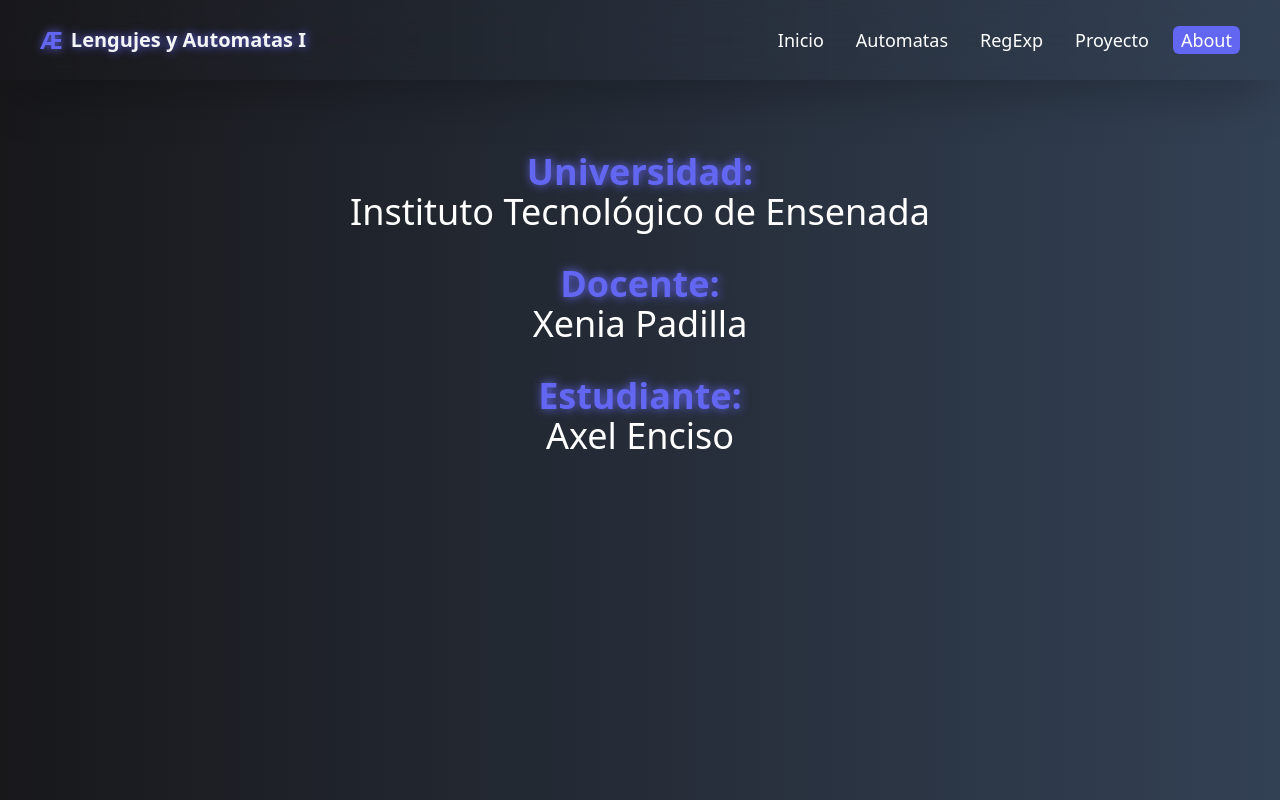
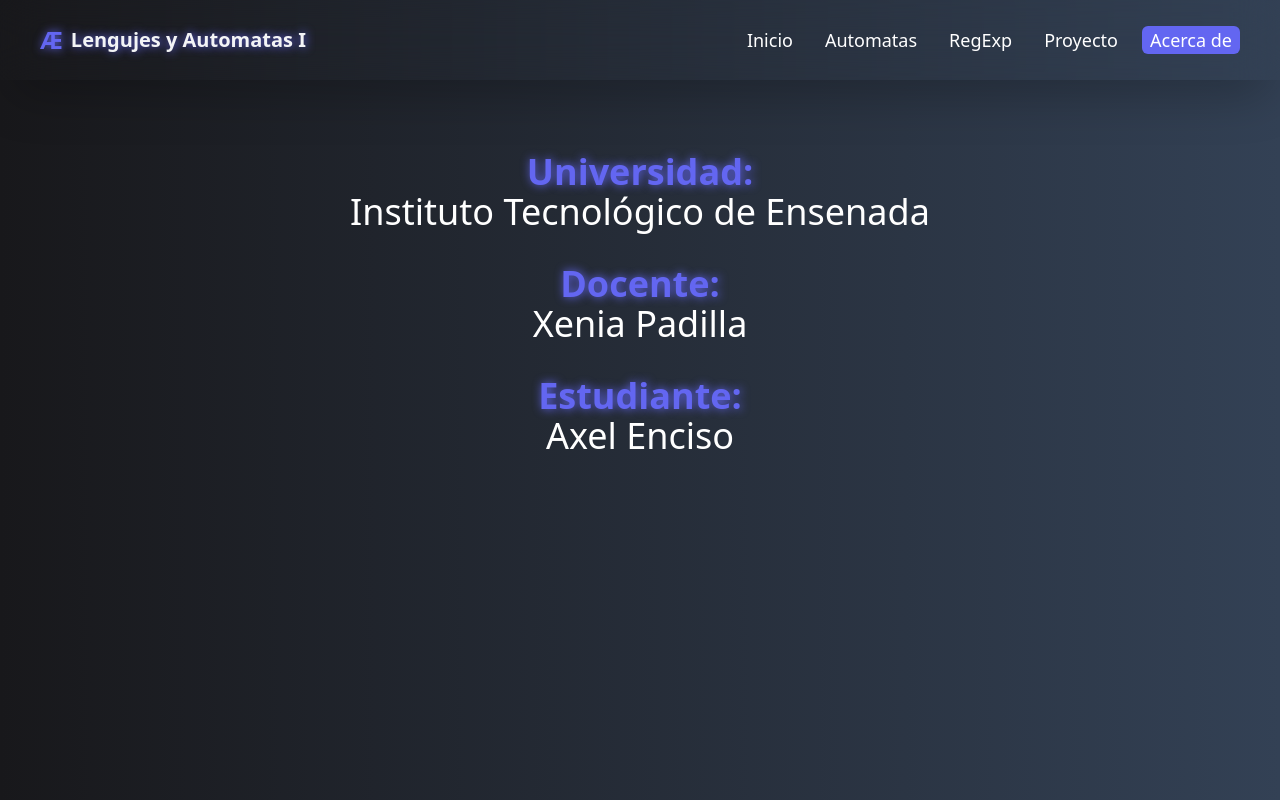
Before and after one commit to AxelTEC/lenguajes-y-automatas, a Next.js app: page /about in a window 1280 px wide. Built offline with nearby package versions, Linux system fonts and the light colour scheme.

Commit message:
Cambios páginas acerca de

```diff
--- a/app/components/Header.jsx
+++ b/app/components/Header.jsx
@@ -30,7 +30,7 @@
 		},
 		{
 			path: "/about",
-			title: "About",
+			title: "Acerca de",
 		},
 	];
 
```
